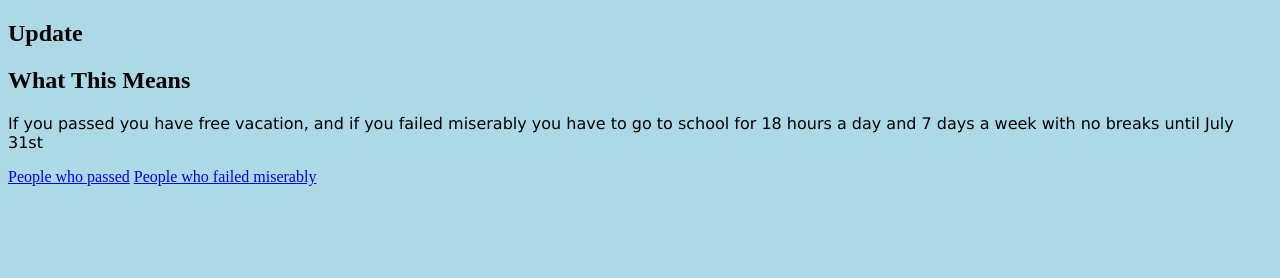
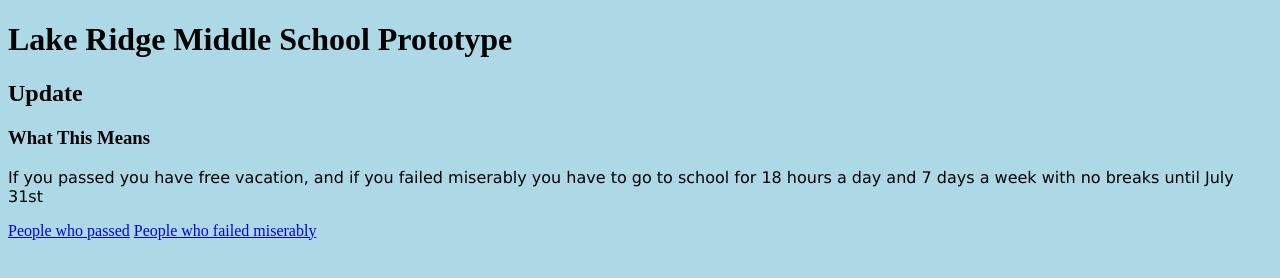
Before and after one commit to Yunschool/lakerifgemidddle, a plain HTML site: page index.html in a window 1280 px wide. Drawn offline with Linux system fonts and the light colour scheme.

Commit message:
Update index.html

```diff
--- a/index.html
+++ b/index.html
@@ -10,9 +10,9 @@
     </style>
 </head>
 <body>
-
+      <h1>Lake Ridge Middle School Prototype</h1>
 <h2>Update</h2>
-<h2>What This Means</h2>
+<h3>What This Means</h3>
 <p>If you passed you have free vacation, and if you failed miserably you have to go to school for 18 hours a day and 7 days a week with no breaks until July 31st</p>
 
      <a href="https://lakeridgemiddleschoollastdayofschool.vercel.app/passed.html">People who passed</a>
```
